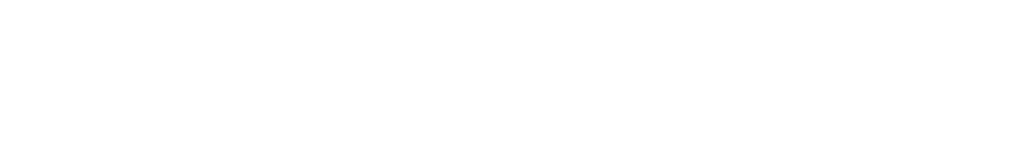
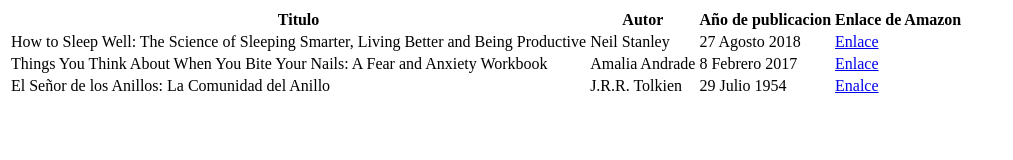
Before and after one commit to ttnqns/Curso-HTML-CSS, a plain HTML site: page 02 Formularios y Tablas/Ejercicio2.html in a window 1280 px wide. Shown: the whole page, without its empty margins (0-1013 px from the left). Drawn offline with Linux system fonts and the light colour scheme.

Commit message:
Create Ej 2

```diff
--- a/02 Formularios y Tablas/Ejercicio2.html
+++ b/02 Formularios y Tablas/Ejercicio2.html
@@ -1,9 +1,34 @@
 <!DOCTYPE html>
 <html >
 <head>
-    <title>Ejercicio 2</title>
+    <title>Ejercicio 02/2 - Tablas en HTML</title>
 </head>
 <body>
-
+    <table>
+        <tr>
+            <th>Titulo</th>
+            <th>Autor</th>
+            <th>Año de publicacion</th>
+            <th>Enlace de Amazon</th>
+        </tr>
+        <tr>
+            <td>How to Sleep Well: The Science of Sleeping Smarter, Living Better and Being Productive</td>
+            <td>Neil Stanley</td>
+            <td>27 Agosto 2018</td>
+            <td><a href="https://www.amazon.com/-/es/Neil-Stanley/dp/0857087681">Enlace</a></td>
+        </tr>
+        <tr>
+            <td>Things You Think About When You Bite Your Nails: A Fear and Anxiety Workbook</td>
+            <td>Amalia Andrade</td>
+            <td>8 Febrero 2017</td>
+            <td><a href="https://www.amazon.com/-/es/Amalia-Andrade/dp/0143134914/ref=sr_1_fkmr0_2?__mk_es_US=%C3%85M%C3%85%C5%BD%C3%95%C3%91&crid=3NG5FCG4MQSPY&keywords=things+you+think+when+you+eat+nails&qid=1665058027&s=books&sprefix=cosas+que+piensas+cuando+te+comes+las+u%C3%B1as%2Cstripbooks-intl-ship%2C191&sr=1-2-fkmr0">Enlace</a></td>
+        </tr>
+        <tr>
+            <td>El Señor de los Anillos: La Comunidad del Anillo</td>
+            <td>J.R.R. Tolkien</td>
+            <td>29 Julio 1954</td>
+            <td><a href="http://127.0.0.1:5500/02%20Formularios%20y%20Tablas/Ejercicio2.html">Enalce</a></td>
+        </tr>
+    </table>
 </body>
 </html>
```
